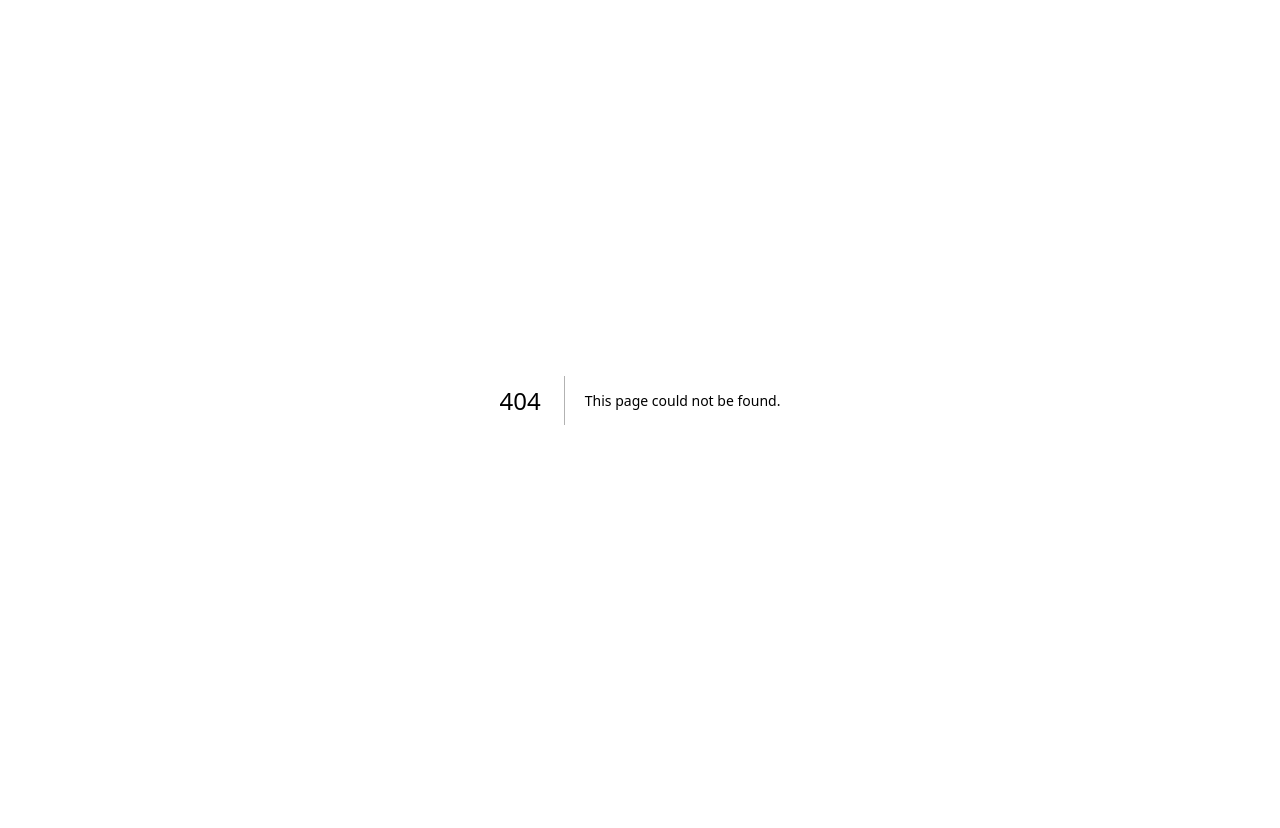
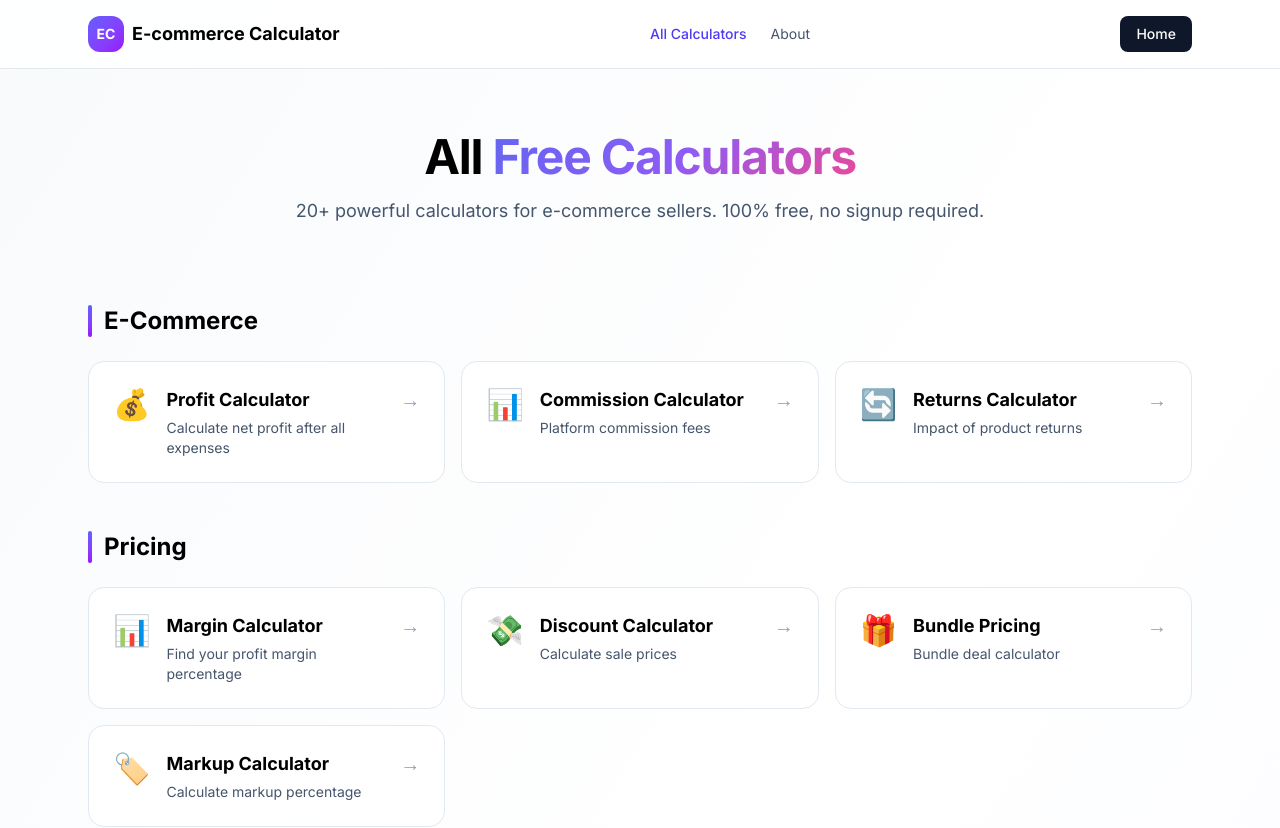
Before and after one commit to FahadAsifcoder/profit-toolkit, a Next.js app: page /calculators in a window 1280 px wide. Before the commit this address had no page. Shown: the top 828 px of the page. Before the commit the page ends 800 px from the top, so only its background shows below. Built offline with nearby package versions, Linux system fonts and the light colour scheme.

Commit message:
Add back all calculators page

```diff
--- /dev/null
+++ b/app/calculators/page.tsx
@@ -0,0 +1,100 @@
+import Link from 'next/link';
+
+const ALL_CALCULATORS = [
+  { slug: 'profit', name: 'Profit Calculator', icon: '💰', category: 'E-Commerce', desc: 'Calculate net profit after all expenses' },
+  { slug: 'margin', name: 'Margin Calculator', icon: '📊', category: 'Pricing', desc: 'Find your profit margin percentage' },
+  { slug: 'roi', name: 'ROI Calculator', icon: '📈', category: 'Finance', desc: 'Measure return on investment' },
+  { slug: 'roas', name: 'ROAS Calculator', icon: '🎯', category: 'Advertising', desc: 'Return on Ad Spend calculator' },
+  { slug: 'break-even', name: 'Break Even Calculator', icon: '⚖️', category: 'Finance', desc: 'Know when you start profiting' },
+  { slug: 'discount', name: 'Discount Calculator', icon: '💸', category: 'Pricing', desc: 'Calculate sale prices' },
+  { slug: 'shipping', name: 'Shipping Calculator', icon: '📦', category: 'Logistics', desc: 'Estimate shipping costs' },
+  { slug: 'cod', name: 'COD Calculator', icon: '💳', category: 'Logistics', desc: 'Cash on Delivery fees' },
+  { slug: 'tax', name: 'Tax Calculator', icon: '', category: 'Finance', desc: 'Calculate sales tax & VAT' },
+  { slug: 'cpc', name: 'CPC Calculator', icon: '📉', category: 'Advertising', desc: 'Cost Per Click for ads' },
+  { slug: 'cpa', name: 'CPA Calculator', icon: '👥', category: 'Advertising', desc: 'Cost Per Acquisition' },
+  { slug: 'cpm', name: 'CPM Calculator', icon: '📢', category: 'Advertising', desc: 'Cost Per Mille impressions' },
+  { slug: 'revenue', name: 'Revenue Calculator', icon: '💰', category: 'Finance', desc: 'Project total revenue' },
+  { slug: 'monthly-profit', name: 'Monthly Profit', icon: '📅', category: 'Finance', desc: 'Monthly profit tracking' },
+  { slug: 'yearly-profit', name: 'Yearly Profit', icon: '📆', category: 'Finance', desc: 'Annual profit projection' },
+  { slug: 'currency', name: 'Currency Converter', icon: '💱', category: 'Finance', desc: 'Convert between currencies' },
+  { slug: 'commission', name: 'Commission Calculator', icon: '📊', category: 'E-Commerce', desc: 'Platform commission fees' },
+  { slug: 'bundle', name: 'Bundle Pricing', icon: '🎁', category: 'Pricing', desc: 'Bundle deal calculator' },
+  { slug: 'markup', name: 'Markup Calculator', icon: '🏷️', category: 'Pricing', desc: 'Calculate markup percentage' },
+  { slug: 'returns', name: 'Returns Calculator', icon: '🔄', category: 'E-Commerce', desc: 'Impact of product returns' },
+];
+
+export default function AllCalculatorsPage() {
+  const categories = [...new Set(ALL_CALCULATORS.map(c => c.category))];
+
+  return (
+    <main className="min-h-screen bg-gradient-to-br from-slate-50 via-white to-indigo-50/30">
+      <nav className="glass sticky top-0 z-50 border-b border-slate-200">
+        <div className="max-w-6xl mx-auto px-6 py-4 flex items-center justify-between">
+          <Link href="/" className="flex items-center gap-2">
+            <div className="w-9 h-9 rounded-xl bg-gradient-to-br from-indigo-500 to-purple-600 flex items-center justify-center text-white font-bold text-sm">EC</div>
+            <span className="font-bold text-lg">E-commerce Calculator</span>
+          </Link>
+          <div className="hidden md:flex gap-6 text-sm text-slate-600">
+            <Link href="/calculators" className="text-indigo-600 font-medium">All Calculators</Link>
+            <Link href="/#about" className="hover:text-indigo-600 transition">About</Link>
+          </div>
+          <Link href="/" className="bg-slate-900 text-white px-4 py-2 rounded-lg text-sm font-medium hover:bg-slate-800 transition">
+            Home
+          </Link>
+        </div>
+      </nav>
+
+      <section className="max-w-4xl mx-auto px-6 pt-16 pb-8 text-center">
+        <h1 className="text-4xl md:text-5xl font-bold tracking-tight mb-4">
+          All <span className="gradient-text">Free Calculators</span>
+        </h1>
+        <p className="text-lg text-slate-600">
+          20+ powerful calculators for e-commerce sellers. 100% free, no signup required.
+        </p>
+      </section>
+
+      <section className="max-w-6xl mx-auto px-6 py-12">
+        {categories.map(category => (
+          <div key={category} className="mb-12">
+            <h2 className="text-2xl font-bold mb-6 flex items-center gap-3">
+              <span className="w-1 h-8 bg-gradient-to-b from-indigo-500 to-purple-600 rounded-full"></span>
+              {category}
+            </h2>
+            <div className="grid grid-cols-1 md:grid-cols-2 lg:grid-cols-3 gap-4">
+              {ALL_CALCULATORS.filter(c => c.category === category).map(calc => (
+                <Link
+                  key={calc.slug}
+                  href={`/calculators/${calc.slug}`}
+                  className="bg-white border border-slate-200 rounded-2xl p-6 hover:shadow-xl hover:border-indigo-400 hover:-translate-y-1 transition-all duration-300 group"
+                >
+                  <div className="flex items-start gap-4">
+                    <div className="text-3xl group-hover:scale-110 transition-transform">
+                      {calc.icon}
+                    </div>
+                    <div className="flex-1">
+                      <h3 className="font-bold text-lg mb-1 group-hover:text-indigo-600 transition">
+                        {calc.name}
+                      </h3>
+                      <p className="text-sm text-slate-600">
+                        {calc.desc}
+                      </p>
+                    </div>
+                    <div className="text-slate-400 group-hover:text-indigo-600 transition text-xl">
+                      →
+                    </div>
+                  </div>
+                </Link>
+              ))}
+            </div>
+          </div>
+        ))}
+      </section>
+
+      <footer className="bg-slate-900 text-slate-400 py-8 border-t border-slate-800 mt-12">
+        <div className="max-w-6xl mx-auto px-6 text-center text-sm">
+          © 2026 E-commerce Calculator. All rights reserved. 100% Free Forever.
+        </div>
+      </footer>
+    </main>
+  );
+}
```
